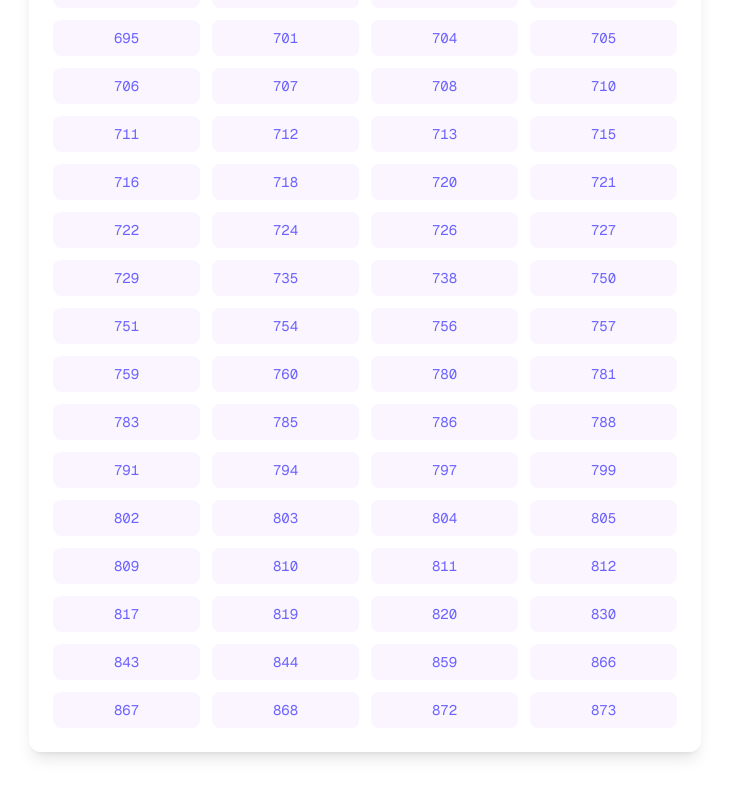
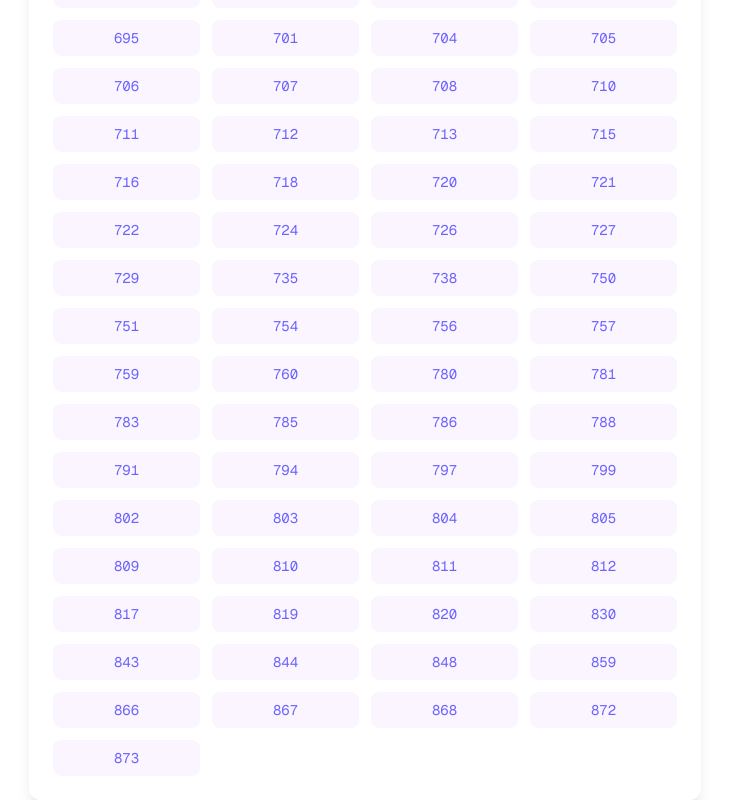
Before and after one commit to Innosphere5/techpoint-website, a Next.js app: page /certificate-verify in a window 1280 px wide. Shown: the part 1226-2026 px from the top of the page, without its empty margins (275-1004 px from the left). Before the commit the page ends 1978 px from the top, so only its background shows below. Built offline with nearby package versions, Linux system fonts and the light colour scheme.

Commit message:
certificate verified 848

```diff
--- a/app/certificate-verify/certificateData.js
+++ b/app/certificate-verify/certificateData.js
@@ -5,6 +5,10 @@ export const certificateDatabase = {
   399: {
     name: "Laksh kirpal Singh",
     pdfPath: "/certificates/laksh.pdf",
+  },
+   848: {
+    name: "Gurloveleen Singh",
+    pdfPath: "/certificates/GURLOVELEEN (2).pdf",
   },
    873: {
     name: "Laksh",
```
Also changed, not shown: 1 other file (tests, documents, lock files or other folders).
